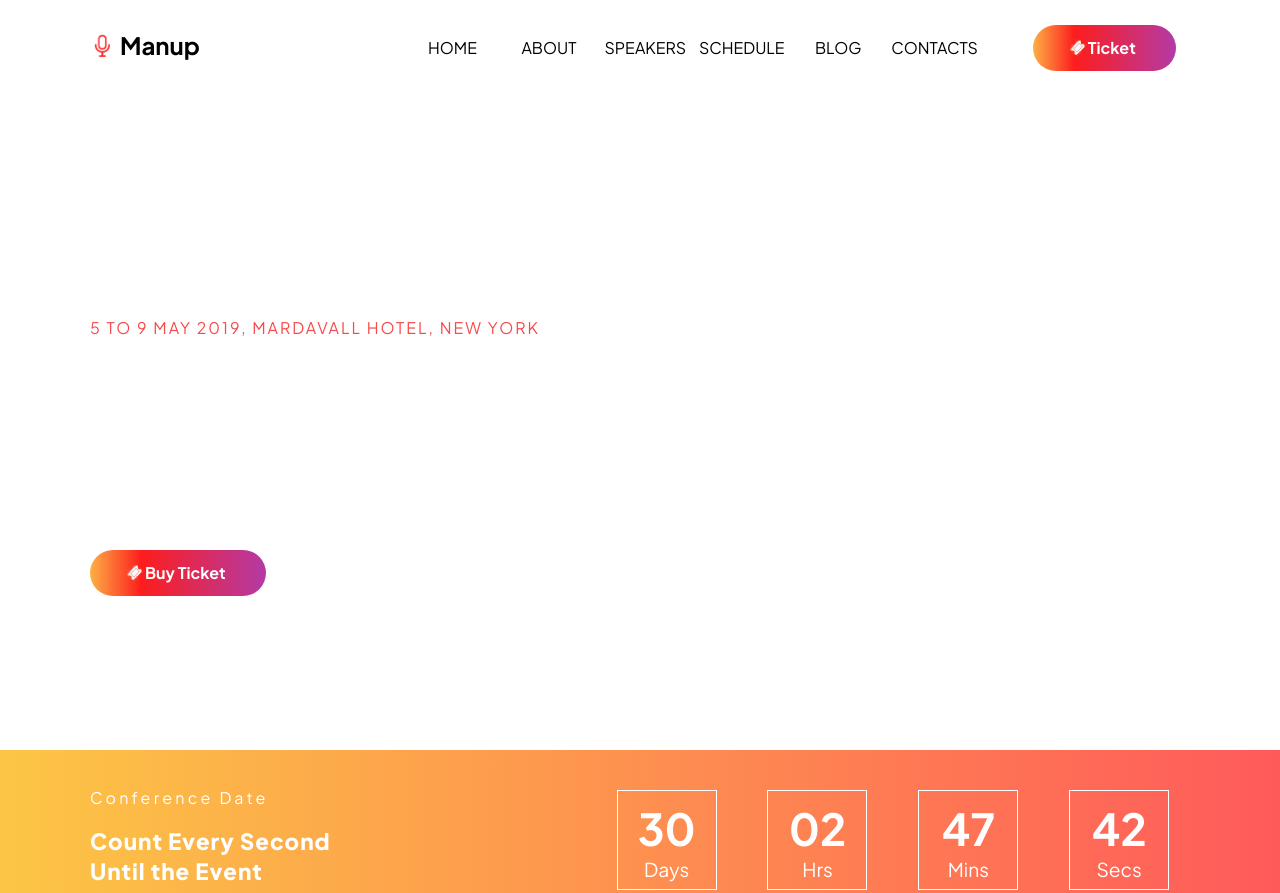
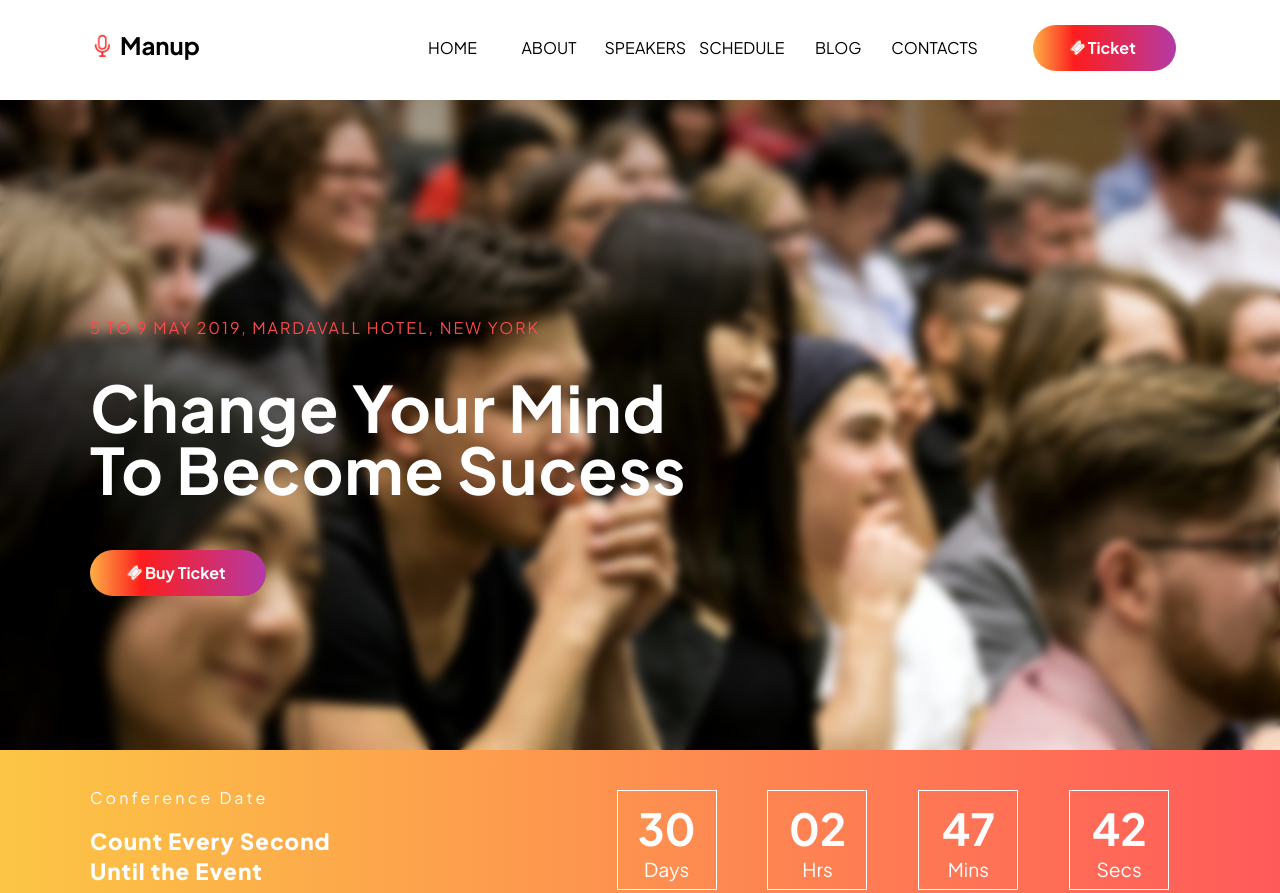
Before and after one commit to i-am-yay-code/conferenceLanding, a plain HTML site: page index.html in a window 1280 px wide. Shown: the top 893 px of the page. Drawn offline with Linux system fonts and the light colour scheme; files whose address does not match are found by name.

Commit message:
initial commit 2

```diff
--- a/scss/style.scss
+++ b/scss/style.scss
@@ -133,7 +133,7 @@ body {
 
 //------------MODULE 1-------------
 .module1 {
-    background-image: url(img/lecture.jpg);
+    background-image: url(../img/lecture.jpg);
     height: 650px;
 }
 
```
Also changed, not shown: css/style.css.
